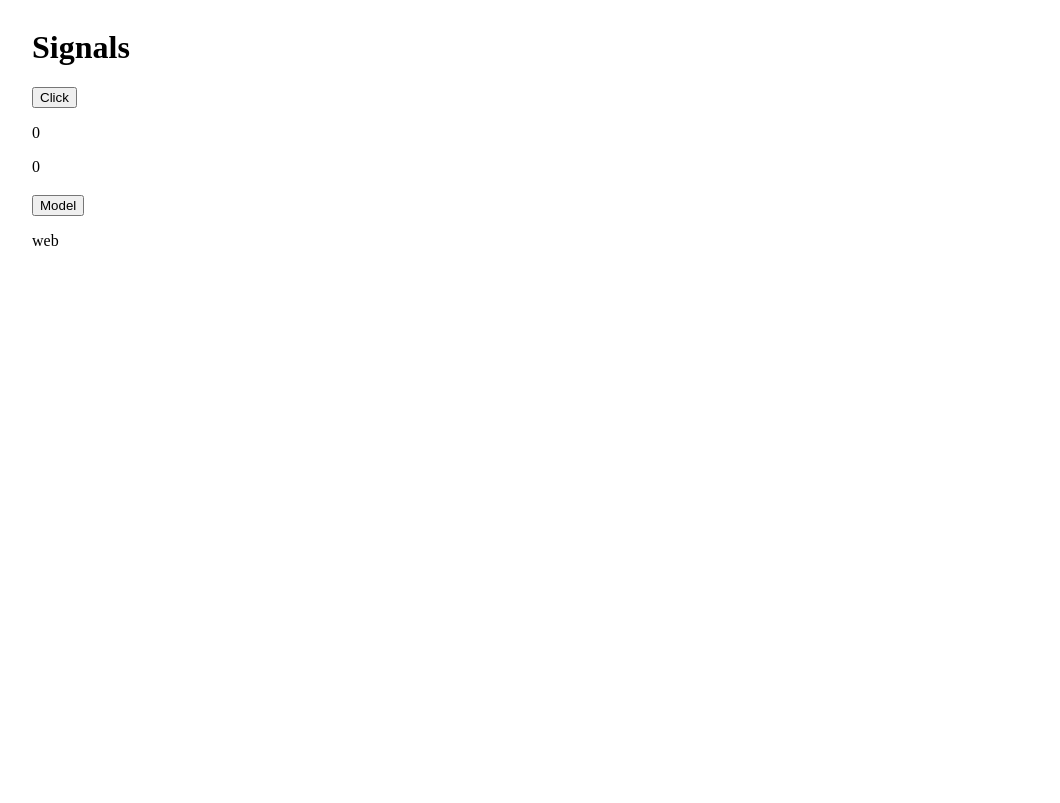
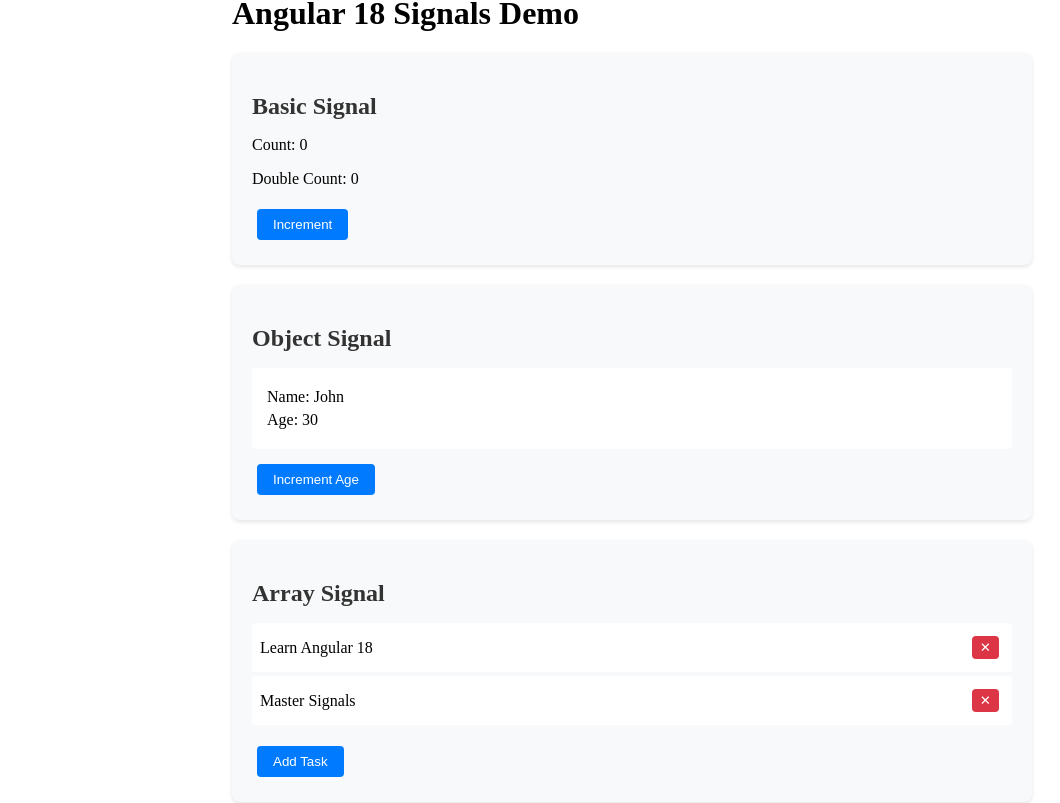
Before and after one commit to ArunSakthiAnandM/angular18, an Angular app in the folder angular18/: page /signals in a window 1280 px wide. Shown: the part 237-1040 px from the top of the page, without its empty margins (8-1068 px from the left). Before the commit the page ends 816 px from the top, so only its background shows below. Built offline with nearby package versions, Linux system fonts and the light colour scheme.

Commit message:
Update Signals component

```diff
--- a/angular18/src/app/signals/signals.component.html
+++ b/angular18/src/app/signals/signals.component.html
@@ -1,15 +1,53 @@
-<br /><br /><br />
+<div class="signals-demo">
+  <h1>Angular 18 Signals Demo</h1>
 
-<h1>Signals</h1>
+  <!-- Basic Signal -->
+  <section class="signal-section">
+    <h2>Basic Signal</h2>
+    <p>Count: {{ count() }}</p>
+    <p>Double Count: {{ doubleCount() }}</p>
+    <button (click)="increment()">Increment</button>
+  </section>
 
-<button (click)="fun()">Click</button>
+  <!-- Object Signal -->
+  <section class="signal-section">
+    <h2>Object Signal</h2>
+    <div class="user-info">
+      <p>Name: {{ user().name }}</p>
+      <p>Age: {{ user().age }}</p>
+    </div>
+    <button (click)="updateUser()">Increment Age</button>
+  </section>
 
-<p>{{ count() }}</p>
+  <!-- Array Signal -->
+  <section class="signal-section">
+    <h2>Array Signal</h2>
+    <ul class="tasks-list">
+      @for (task of tasks(); track task) {
+      <li>
+        {{ task }}
+        <button (click)="removeTask($index)" class="remove-btn">✕</button>
+      </li>
+      }
+    </ul>
+    <div class="add-task">
+      <button (click)="addTask('New Task ' + (tasks().length + 1))">
+        Add Task
+      </button>
+    </div>
+  </section>
 
-<p>{{ doubleCount() }}</p>
+  <!-- Input and Model Signals -->
+  <section class="signal-section">
+    <h2>Input & Model Signals</h2>
+    <p>Input (readonly): {{ name() }}</p>
+    <p>Model (two-way): {{ team() }}</p>
+    <button (click)="updateTeam()">Toggle Team</button>
+  </section>
 
-<h3>{{ name() }}</h3>
-
-<button (click)="modelFun()">Model</button>
-
-<p>{{ team() }}</p>
+  <!-- Computed from Multiple Signals -->
+  <section class="signal-section">
+    <h2>Computed from Multiple Signals</h2>
+    <p>{{ userInfo() }}</p>
+  </section>
+</div>
--- a/angular18/src/app/signals/signals.component.scss
+++ b/angular18/src/app/signals/signals.component.scss
@@ -0,0 +1,73 @@
+.signals-demo {
+  max-width: 800px;
+  margin: 0 auto;
+  padding: 20px;
+}
+
+.signal-section {
+  background-color: #f8f9fa;
+  border-radius: 8px;
+  padding: 20px;
+  margin-bottom: 20px;
+  box-shadow: 0 2px 4px rgba(0, 0, 0, 0.1);
+
+  h2 {
+    color: #333;
+    margin-bottom: 1rem;
+    font-size: 1.5rem;
+  }
+}
+
+button {
+  background-color: #007bff;
+  color: white;
+  border: none;
+  padding: 8px 16px;
+  border-radius: 4px;
+  cursor: pointer;
+  margin: 5px;
+
+  &:hover {
+    background-color: #0056b3;
+  }
+
+  &.remove-btn {
+    background-color: #dc3545;
+    padding: 4px 8px;
+    margin-left: 10px;
+
+    &:hover {
+      background-color: #c82333;
+    }
+  }
+}
+
+.tasks-list {
+  list-style: none;
+  padding: 0;
+
+  li {
+    display: flex;
+    justify-content: space-between;
+    align-items: center;
+    padding: 8px;
+    margin: 4px 0;
+    background-color: white;
+    border-radius: 4px;
+  }
+}
+
+.user-info {
+  background-color: white;
+  padding: 15px;
+  border-radius: 4px;
+  margin-bottom: 10px;
+
+  p {
+    margin: 5px 0;
+  }
+}
+
+.add-task {
+  margin-top: 10px;
+}
--- a/angular18/src/app/signals/signals.component.ts
+++ b/angular18/src/app/signals/signals.component.ts
@@ -5,7 +5,13 @@ import {
   input,
   model,
   signal,
+  untracked,
 } from '@angular/core';
+
+interface User {
+  name: string;
+  age: number;
+}
 
 @Component({
   selector: 'app-signals',
@@ -15,25 +21,63 @@ import {
   styleUrl: './signals.component.scss',
 })
 export class SignalsComponent {
+  // Basic Signal
+  count = signal(0);
+
+  // Computed Signal
+  doubleCount = computed(() => this.count() * 2);
+
+  // Object Signal
+  user = signal<User>({ name: 'John', age: 30 });
+
+  // Array Signal
+  tasks = signal<string[]>(['Learn Angular 18', 'Master Signals']);
+
+  // Input Signal (readonly)
+  name = input<string>();
+
+  // Model Signal (two-way binding)
+  team = model('web');
+
+  // Computed with multiple signals
+  userInfo = computed(() => {
+    return `${this.user().name} from team ${this.team()}`;
+  });
+
   constructor() {
+    // Effect to track changes
     effect(() => {
-      console.log(`The current count is: ${this.count()}`);
+      console.log(`Count changed to: ${this.count()}`);
+      // Using untracked to read a signal without creating a dependency
+      const currentTeam = untracked(() => this.team());
+      console.log(`Current team (untracked): ${currentTeam}`);
     });
   }
 
-  count = signal(0);
-  doubleCount = computed(() => this.count() * 2);
-
-  fun(): void {
+  // Signal update methods
+  increment(): void {
     this.count.update((value) => value + 1);
   }
 
-  name = input<string>();
+  // Update object signal
+  updateUser(): void {
+    this.user.update((user) => ({
+      ...user,
+      age: user.age + 1,
+    }));
+  }
 
-  team = model('web');
+  // Update array signal
+  addTask(task: string): void {
+    this.tasks.update((tasks) => [...tasks, task]);
+  }
 
-  modelFun(): void {
-    this.team.set('notif'); // model can be edited/reassigned
-    // 'this.name' (input) cannot be edited
+  removeTask(index: number): void {
+    this.tasks.update((tasks) => tasks.filter((_, i) => i !== index));
+  }
+
+  // Model signal update
+  updateTeam(): void {
+    this.team.set(this.team() === 'web' ? 'mobile' : 'web');
   }
 }
```
